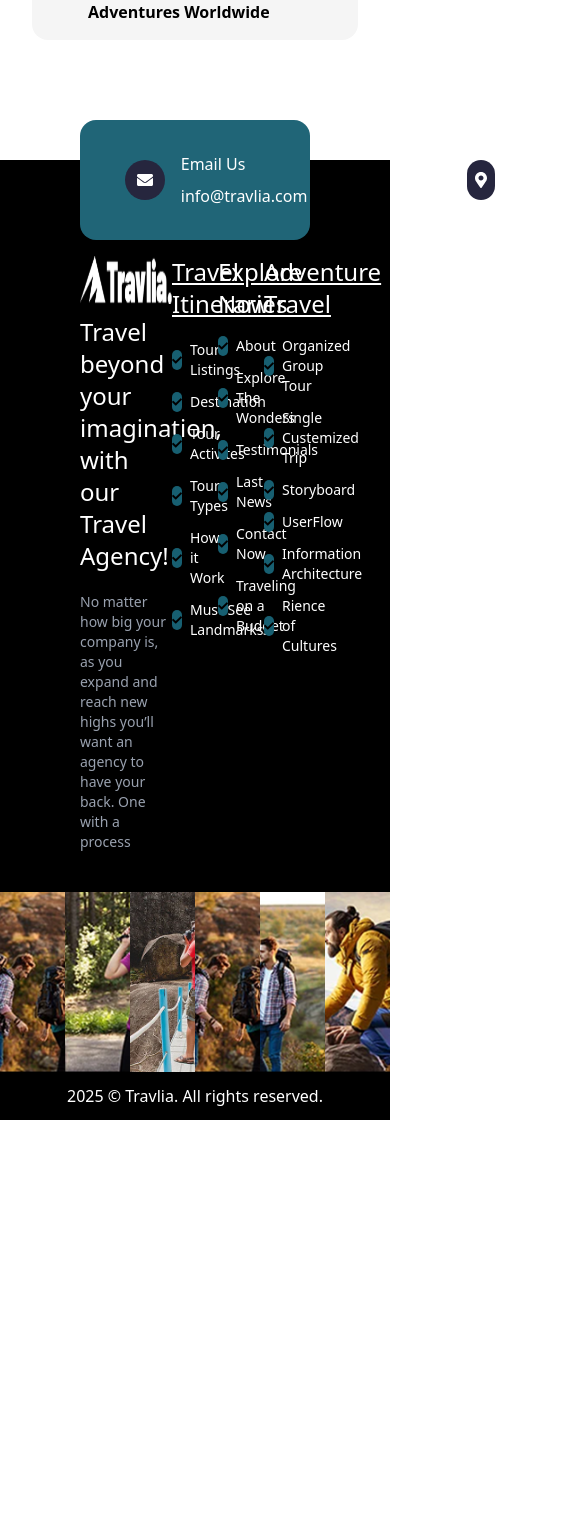
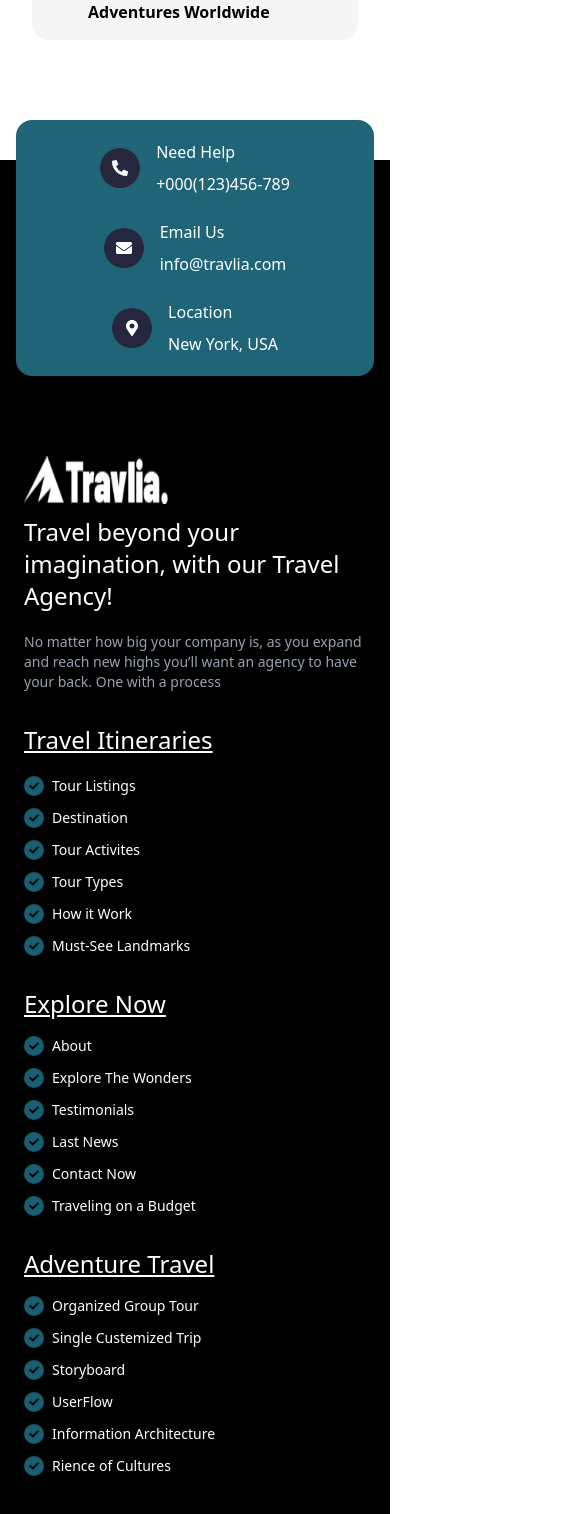
Before and after one commit to abrahamkifleT/travlia, a React (Vite) app: page / in a window 390 px wide. Shown: the part 8587-10101 px from the top of the page, 585 px wide, since content can reach past the window. Before the commit the page ends 9707 px from the top, so only its background shows below. Built offline with nearby package versions, Linux system fonts and the light colour scheme; a web font is replaced by a local one.

Commit message:
implement responsiveness in footer

```diff
--- a/src/pages/Footer.jsx
+++ b/src/pages/Footer.jsx
@@ -13,7 +13,7 @@ const Footer = () => {
     return (
         <div className="relative bg-black mt-30 flex flex-col items-center justify-center">
             <div className="">
-                <div className="absolute -top-10 left-0 right-0 flex items-center justify-center gap-40 py-5  bg-[#206577] mx-20 px-20 rounded-2xl">
+                <div className="relative md:absolute -top-10 left-0 right-0 flex flex-col md:flex-row items-center justify-center gap-6 md:gap-40 py-5 bg-[#206577] mx-4 md:mx-20 px-6 md:px-20 rounded-2xl">
                     <div className="flex items-center gap-4">
                         {/* phone icon */}
                         <div className="w-10 h-10 rounded-full bg-[#26263E] text-white flex items-center justify-center">
@@ -48,15 +48,15 @@ const Footer = () => {
                     </div>
                 </div>
 
-                <div className="grid grid-cols-5 px-20 pt-24 pb-10">
-                    <div className="col-span-2 flex flex-col text-white">
+                <div className="grid grid-cols-1 md:grid-cols-5 px-6 md:px-20 pt-10 md:pt-24 pb-10 gap-8 md:gap-0">
+                    <div className="md:col-span-2 flex flex-col text-white">
                         <img src={logo} alt="" className="brightness-0 invert w-36 h-12" />
-                        <p className="pt-3 text-2xl">Travel beyond your <br />
-                            imagination, with our Travel <br />
+                        <p className="pt-3 text-2xl">Travel beyond your <br className="hidden md:block" />
+                            imagination, with our Travel <br className="hidden md:block" />
                             Agency!</p>
                         <p className="text-sm pt-5 text-gray-400">
-                            No matter how big your company is, as you expand and <br />
-                            reach new highs you’ll want an agency to have your <br />
+                            No matter how big your company is, as you expand and <br className="hidden md:block" />
+                            reach new highs you’ll want an agency to have your <br className="hidden md:block" />
                             back. One with a process
                         </p>
                     </div>
@@ -95,7 +95,7 @@ const Footer = () => {
                     </div>
                 </div>
 
-                <div className="grid grid-cols-6">
+                <div className="grid grid-cols-2 md:grid-cols-6">
                     <img src={imageOne} alt="" className="w-full h-45 object-cover" />
                     <img src={imageTwo} alt="" className="w-full h-45 object-cover" />
                     <img src={imageThree} alt="" className="w-full h-45 object-cover" />
```
